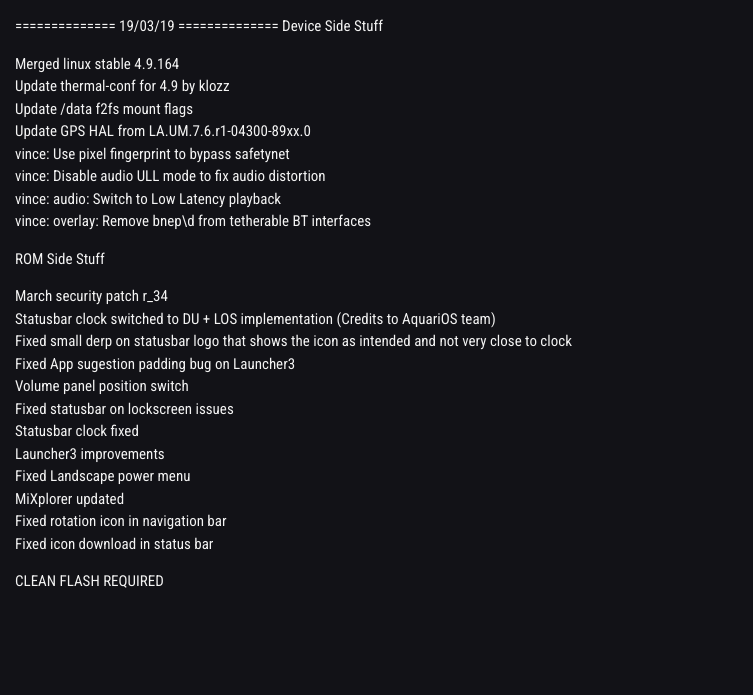
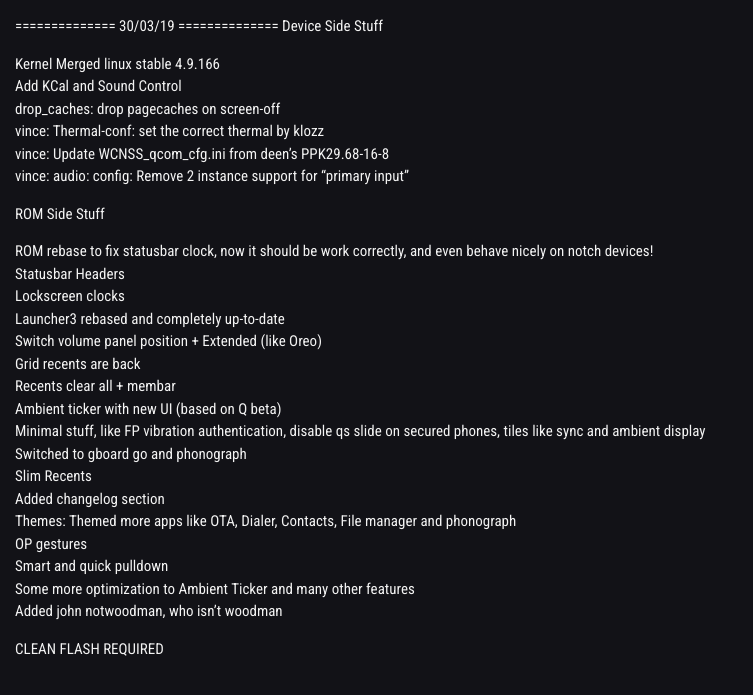
Before and after one commit to tyazx/BootleggersROM-Devices.github.io, a Jekyll site: the page built from _changelog/vince.md, in a window 1280 px wide. Shown: the top 695 px of the page, without its empty margins (0-753 px from the left). Built offline with Jekyll 4.4.1, drawn with Linux system fonts in a browser that asks for light colours; nearby versions of some CDN libraries.

Commit message:
Update Changelog vince.md

```diff
--- a/_changelog/vince.md
+++ b/_changelog/vince.md
@@ -4,30 +4,33 @@ layout:changelayout
 ---
 
 ==============
-   19/03/19
+   30/03/19
 ==============
 Device Side Stuff
-* Merged linux stable 4.9.164
-* Update thermal-conf for 4.9 by klozz
-* Update /data f2fs mount flags
-* Update GPS HAL from LA.UM.7.6.r1-04300-89xx.0
-* vince: Use pixel fingerprint to bypass safetynet
-* vince: Disable audio ULL mode to fix audio distortion
-* vince: audio: Switch to Low Latency playback
-* vince: overlay: Remove bnep\\d from tetherable BT interfaces
+* Kernel Merged linux stable 4.9.166
+* Add KCal and Sound Control
+* drop_caches: drop pagecaches on screen-off
+* vince: Thermal-conf: set the correct thermal by klozz
+* vince: Update WCNSS_qcom_cfg.ini from deen's PPK29.68-16-8
+* vince: audio: config: Remove 2 instance support for "primary input"
 
 ROM Side Stuff
-* March security patch r_34
-* Statusbar clock switched to DU + LOS implementation (Credits to AquariOS team)
-* Fixed small derp on statusbar logo that shows the icon as intended and not very close to clock
-* Fixed App sugestion padding bug on Launcher3
-* Volume panel position switch
-* Fixed statusbar on lockscreen issues
-* Statusbar clock fixed
-* Launcher3 improvements
-* Fixed Landscape power menu
-* MiXplorer updated
-* Fixed rotation icon in navigation bar
-* Fixed icon download in status bar
+* ROM rebase to fix statusbar clock, now it should be work correctly, and even behave nicely on notch devices!
+* Statusbar Headers
+* Lockscreen clocks
+* Launcher3 rebased and completely up-to-date
+* Switch volume panel position + Extended (like Oreo)
+* Grid recents are back
+* Recents clear all + membar
+* Ambient ticker with new UI (based on Q beta)
+* Minimal stuff, like FP vibration authentication, disable qs slide on secured phones, tiles like sync and ambient display
+* Switched to gboard go and phonograph
+* Slim Recents
+* Added changelog section
+* Themes: Themed more apps like OTA, Dialer, Contacts, File manager and phonograph
+* OP gestures
+* Smart and quick pulldown
+* Some more optimization to Ambient Ticker and many other features
+* Added john notwoodman, who isn't woodman
 
 CLEAN FLASH REQUIRED
```
